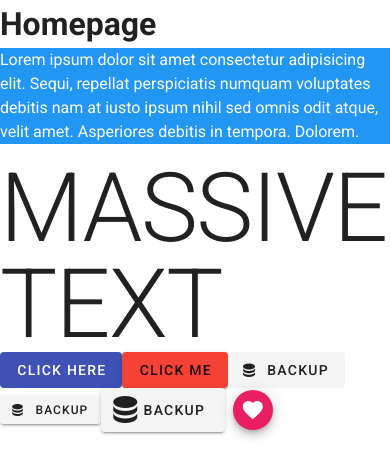
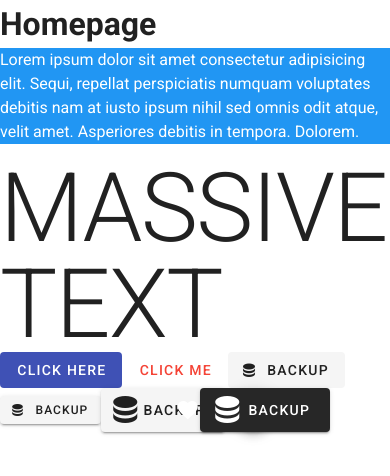
Before and after one commit to JoseHenriquePatrocinio/vuetify, a Vue app: page / in a window 390 px wide. Shown: the top 476 px of the page. Built offline with nearby package versions, Linux system fonts and the light colour scheme.

Commit message:
breakpoints and display

```diff
--- a/src/views/HomeView.vue
+++ b/src/views/HomeView.vue
@@ -6,7 +6,7 @@
       Dolorem.</p>
     <h1 class="display-4 text-uppercase">Massive Text</h1>
     <v-btn depressed color="indigo white--text">Click Here</v-btn>
-    <v-btn flat color="red">Click Me</v-btn>
+    <v-btn text color="red">Click Me</v-btn>
 
     <v-btn depressed>
       <v-icon left>mdi-database</v-icon>
@@ -27,6 +27,12 @@
       <v-icon dark>
         mdi-heart
       </v-icon>
+
+      <v-btn large class="hidden-md-and-up">
+      <v-icon left large>mdi-database</v-icon>
+      <span>Backup</span>
+    </v-btn>
+
     </v-btn>
 
   </div>
```
